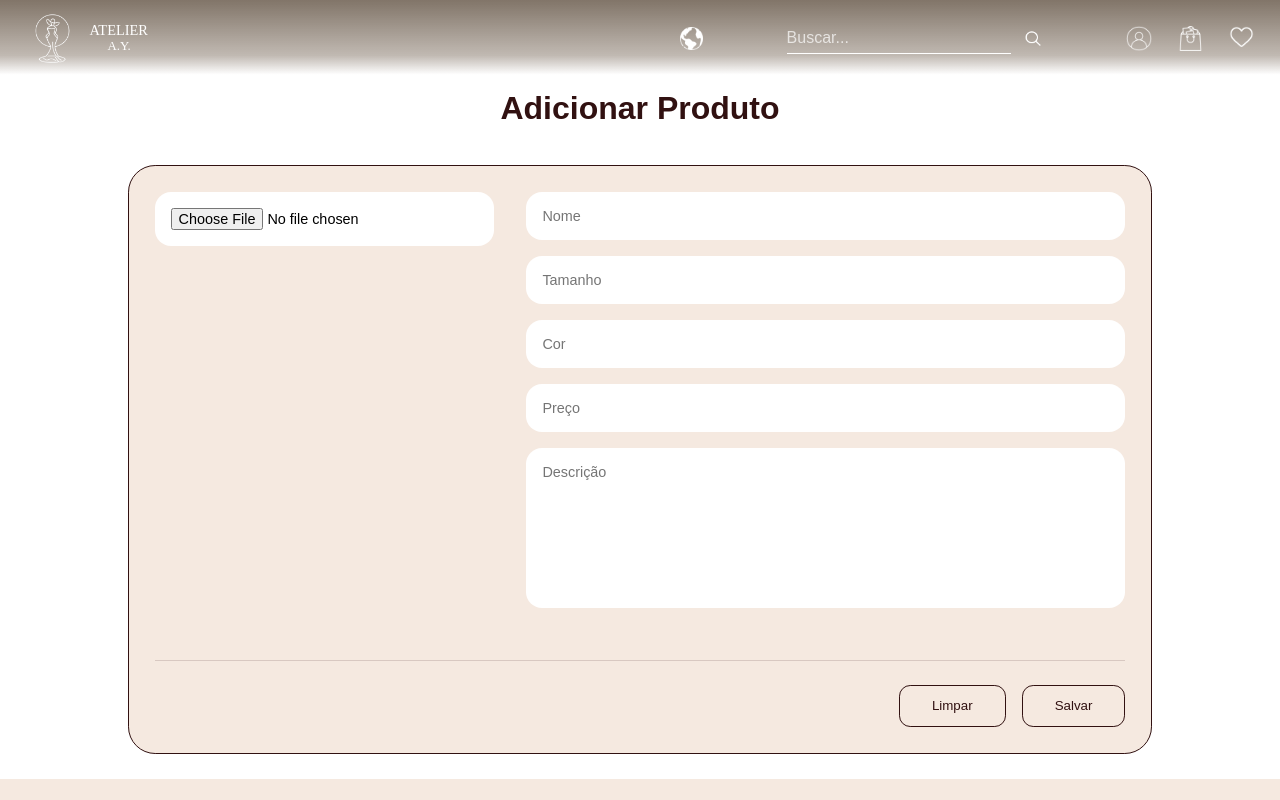
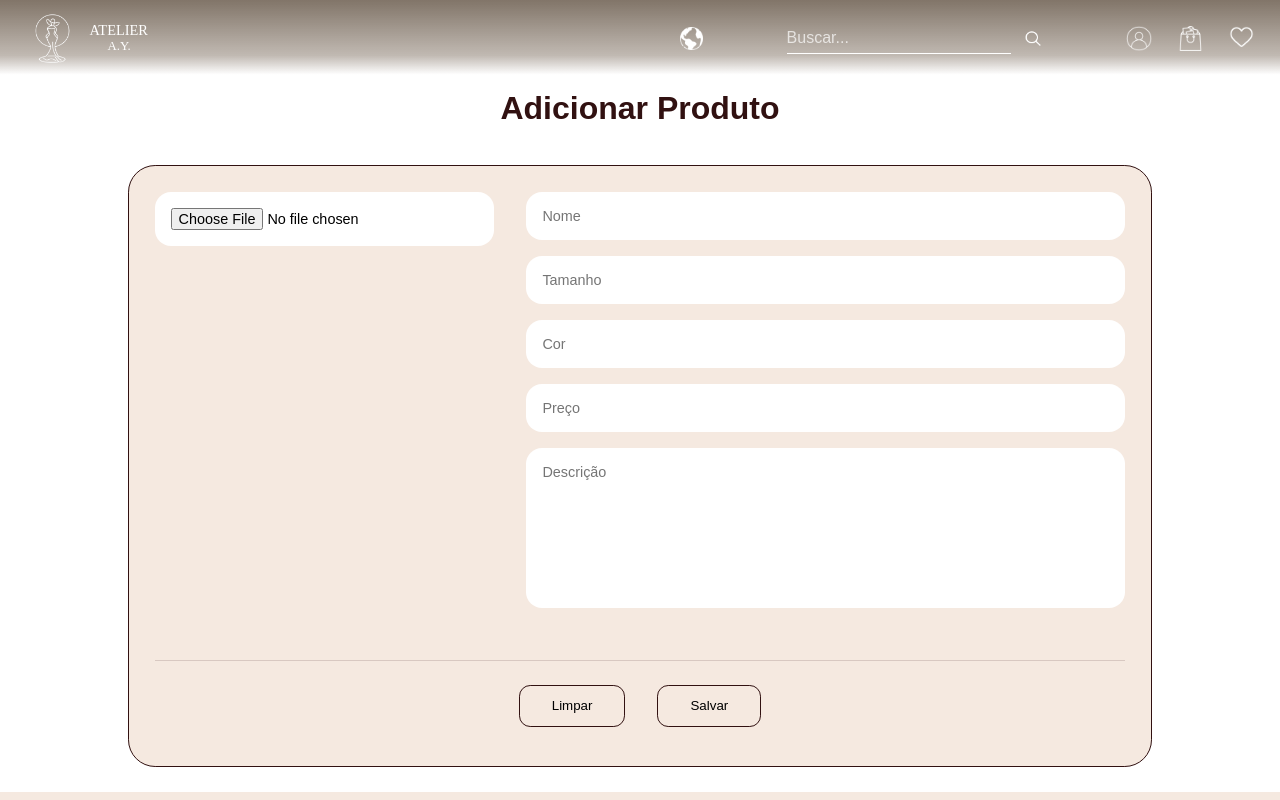
Before and after one commit to Atelier-A-Y/FrontEnd, a Vue app: page /adicionar in a window 1280 px wide. Shown: the top 800 px of the page. Built offline with nearby package versions, Linux system fonts and the light colour scheme.

Commit message:
Feat: ajustes nos botões

```diff
--- a/dev-dist/sw.js
+++ b/dev-dist/sw.js
@@ -82,7 +82,7 @@ define(['./workbox-5a5d9309'], (function (workbox) { 'use strict';
     "revision": "3ca0b8505b4bec776b69afdba2768812"
   }, {
     "url": "index.html",
-    "revision": "0.m7130dbpi2o"
+    "revision": "0.9dms4mqoq68"
   }], {});
   workbox.cleanupOutdatedCaches();
   workbox.registerRoute(new workbox.NavigationRoute(workbox.createHandlerBoundToURL("index.html"), {
--- a/src/views/AdicionarProduto.vue
+++ b/src/views/AdicionarProduto.vue
@@ -310,20 +310,23 @@ textarea {
   border-top: 1px solid rgba(49, 17, 17, 0.15);
 }
 
+.buttons {
+  display: flex;
+  justify-content: center;
+  cursor: pointer;
+  align-items: center;
+  color: #311111;
+  gap: 2rem;
+  padding: 0.8rem 2rem;
+  margin-top: 2rem;
+  padding-top: 1.5rem;
+}
+
 .buttons button {
   padding: 0.8rem 2rem;
-
   border-radius: 0.7rem;
-
-  border: 1px solid #311111;
-
-  background: transparent;
-
-  color: #311111;
-
-  cursor: pointer;
-
   transition: 0.3s;
+  border: 0.1vw solid #311111;
 }
 
 .buttons button:hover {
```
